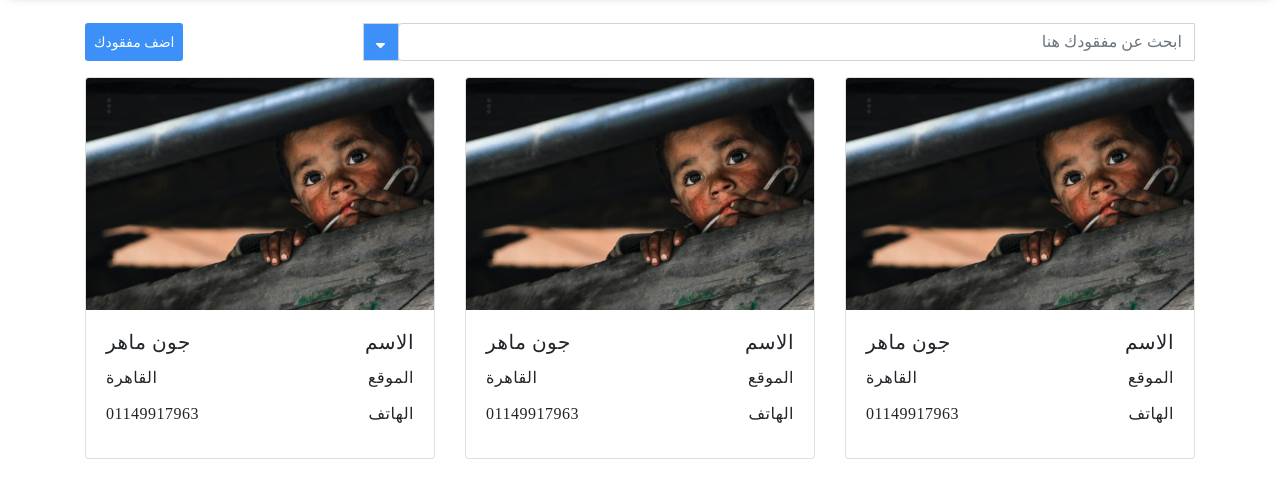
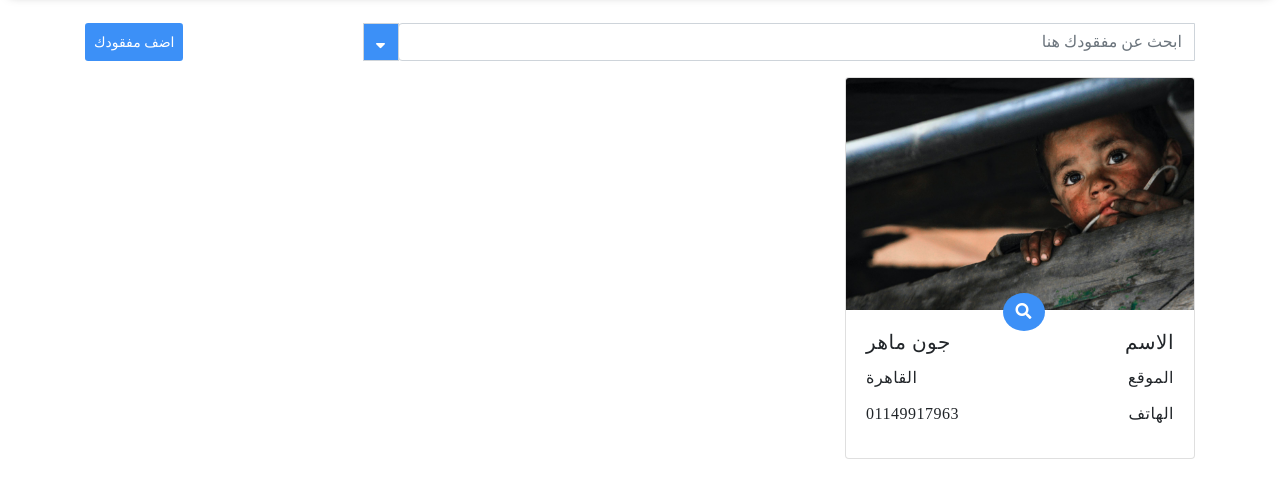
Before and after one commit to John1316/delany, a plain HTML site: page lost.html in a window 1280 px wide. Shown: the part 105-593 px from the top of the page. Drawn offline with Linux system fonts and the light colour scheme.

Commit message:
fourth edit

```diff
--- a/css/style.scss
+++ b/css/style.scss
@@ -830,12 +830,17 @@ header a.logo img {
             cursor: pointer;
         }
     }
-    .card i{
-        position: absolute;
-        top: 20px;
-        left: 20px;
-        cursor: pointer;
+    .lower-lost-page{
+        .card-body{
+            position: relative;
+        }
+        .btn{
+            position: absolute;
+            bottom: 127px;
+            left: 45%;
+        }
     }
+
 }
     .nav-pages2{
         .btn-white{
@@ -891,6 +896,9 @@ header a.logo img {
 }
 @media screen and (max-width:1200px){
     .lost-home .filter{
+
+        width: 69%;
+        top: 167px;
         left: 27.8%;
     }
 }
--- a/lost.html
+++ b/lost.html
@@ -145,50 +145,8 @@
                     <div class="col-lg-4 col-md-6 col-sm-12 my-3">
                         <div class="card">
                             <img class="card-img-top" src="images/cover.jpg" alt="">
-                            <i class="fas fa-ellipsis-v"></i>
                             <div class="card-body text-right">
-                                <h5 class="card-title"><p class="card-title float-left">جون ماهر</p>الاسم</h5>
-                                <div class="clearfix"></div>
-                                <p class="card-text"><p class="card-title float-left">القاهرة</p>الموقع</p>
-                                <div class="clearfix"></div>
-                                <p class="card-text"><p class="card-title float-left">01149917963</p>الهاتف</p>
-                                <div class="clearfix"></div>
-                            </div>
-                        </div>
-                    </div>
-                    <div class="col-lg-4 col-md-6 col-sm-12 my-3">
-                        <div class="card">
-                            <img class="card-img-top" src="images/cover.jpg" alt="">
-                            <i class="fas fa-ellipsis-v"></i>
-                            <div class="card-body text-right">
-                                <h5 class="card-title"><p class="card-title float-left">جون ماهر</p>الاسم</h5>
-                                <div class="clearfix"></div>
-                                <p class="card-text"><p class="card-title float-left">القاهرة</p>الموقع</p>
-                                <div class="clearfix"></div>
-                                <p class="card-text"><p class="card-title float-left">01149917963</p>الهاتف</p>
-                                <div class="clearfix"></div>
-                            </div>
-                        </div>
-                    </div>
-                    <div class="col-lg-4 col-md-6 col-sm-12 my-3">
-                        <div class="card">
-                            <img class="card-img-top" src="images/cover.jpg" alt="">
-                            <i class="fas fa-ellipsis-v"></i>
-                            <div class="card-body text-right">
-                                <h5 class="card-title"><p class="card-title float-left">جون ماهر</p>الاسم</h5>
-                                <div class="clearfix"></div>
-                                <p class="card-text"><p class="card-title float-left">القاهرة</p>الموقع</p>
-                                <div class="clearfix"></div>
-                                <p class="card-text"><p class="card-title float-left">01149917963</p>الهاتف</p>
-                                <div class="clearfix"></div>
-                            </div>
-                        </div>
-                    </div>
-                    <div class="col-lg-4 col-md-6 col-sm-12 my-3">
-                        <div class="card">
-                            <img class="card-img-top" src="images/cover.jpg" alt="">
-                            <i class="fas fa-ellipsis-v"></i>
-                            <div class="card-body text-right">
+                                <button class="rounded-circle btn btn-main"><i class="fas fa-search"></i></button>
                                 <h5 class="card-title"><p class="card-title float-left">جون ماهر</p>الاسم</h5>
                                 <div class="clearfix"></div>
                                 <p class="card-text"><p class="card-title float-left">القاهرة</p>الموقع</p>
```
Also changed, not shown: css/style.css, 1 other file.
